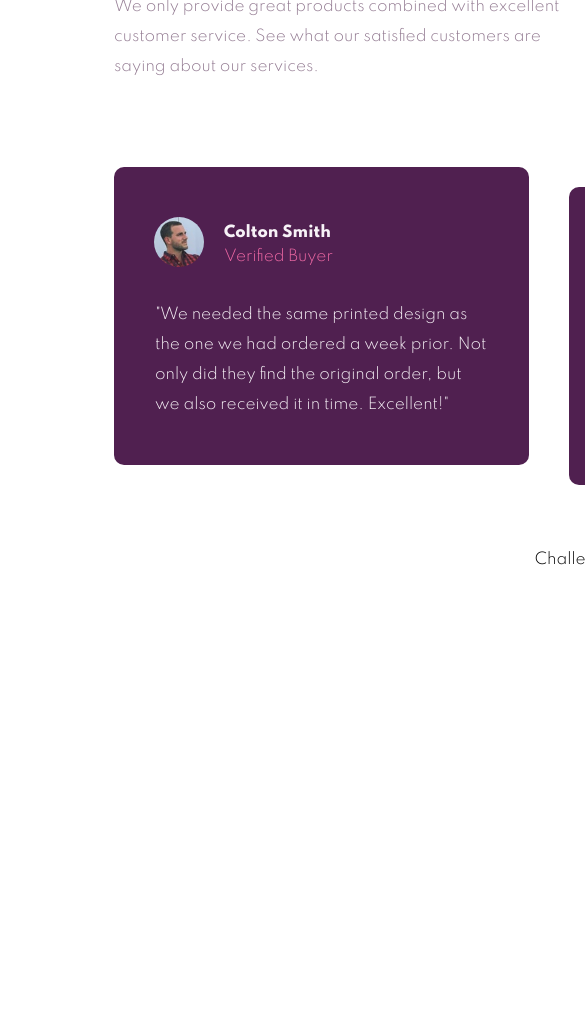
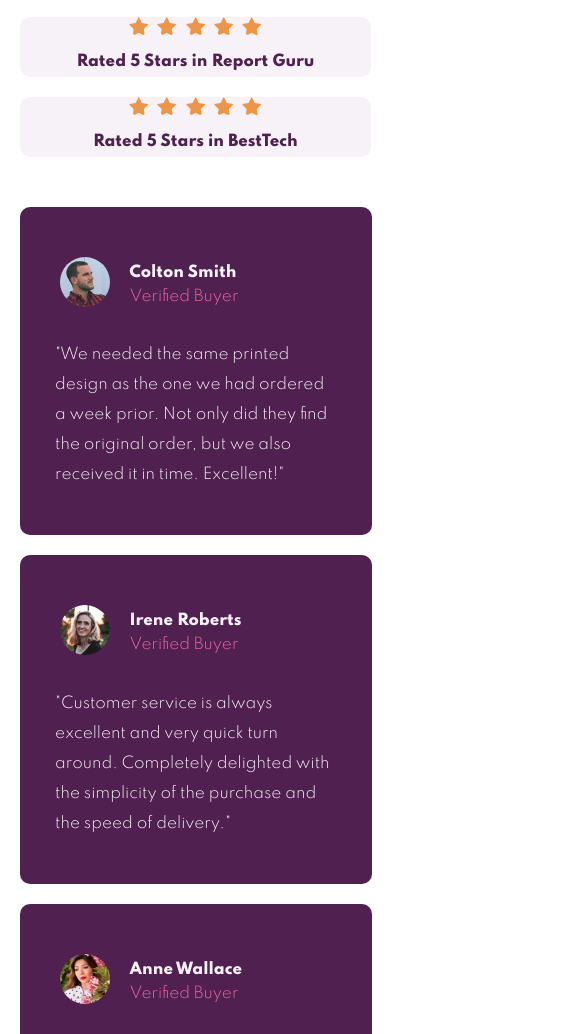
Before and after one commit to Wiliam-G/social-proof-section-master, a plain HTML site: page index.html in a window 390 px wide. Shown: the part 381-1415 px from the top of the page, 585 px wide, since content can reach past the window. Before the commit the page ends 974 px from the top, so only its background shows below. Drawn offline with Linux system fonts and the light colour scheme.

Commit message:
adding media querry for 425px  mobile design

```diff
--- a/index.html
+++ b/index.html
@@ -66,7 +66,7 @@
           <img class="star" src="/images/icon-star.svg" alt="star">
           <img class="star" src="/images/icon-star.svg" alt="star">
         </span>
-        Rated 5 Stars in BeastTech</p>
+        Rated 5 Stars in BestTech</p>
     </section>
 
     <section class="testimonials">
--- a/styles.css
+++ b/styles.css
@@ -73,9 +73,6 @@ body {
   align-self: flex-end;
 }
 
-.checked {
-  color: orange;
-}
 
 .testimonials {
   margin-top: 100px;
@@ -150,6 +147,7 @@ img {
   margin-right: 40px;
   padding-left: 20px;
   padding-right: 20px;
+  padding-bottom: 30px;
 }
 
 .testimonials #right {
@@ -161,6 +159,8 @@ img {
   line-height: 2;
   text-align: left;
   border-radius: 10px;
+  padding-bottom: 30px;
+  padding-right: 20px;
 }
 
 footer {
@@ -170,3 +170,86 @@ footer {
   justify-content: center;
   align-items: center;
 }
+
+@media (max-width: 425px) {
+  body {
+    max-width: 100vw;
+    align-items: center;
+    margin: auto;
+  }
+
+  .presentation {
+    max-width: 80vw;
+    text-align: center;
+    margin: auto;
+  }
+
+  .presentation h1 {
+    max-width: 50vw;
+    font-size: 25px;
+    text-align: center;
+    margin: 30px auto 20px auto;
+  }
+
+
+
+  .rating {
+    width: 80vw;
+    margin: 10px auto 40px 20px;
+    display: flex;
+    flex-direction: column;
+  }
+
+  .rating p {
+    width: 90vw;
+    margin: 10px 20px 10px auto ;
+    display: flex;
+    flex-direction: column;
+    line-height: 2;
+    justify-self: center;
+  }
+
+ .rating span {
+   margin: auto;
+ }
+
+
+  .testimonials {
+    display: block;
+    margin: auto;
+    width: 80vw;
+    justify-items: center;
+    margin-left: 5%;
+  }
+
+  .testimonials-text {
+    margin-top: 40px;
+    margin-left: 5%;
+    margin-right: 5%;
+  }
+
+
+  .testimonials #left {
+    width: 80vw;
+    margin: 20px 10px auto auto;
+  }
+
+  .testimonials #middle {
+    width: 80vw;
+    margin: 20px 10px auto auto;
+    }
+
+  .testimonials #right {
+    width: 80vw;
+    margin: auto;
+    padding-left: 20px;
+    padding-right: 20px;
+    margin: 20px 10px auto auto;
+  }
+
+  footer {
+    align-self: center;
+    font-size: 10px;
+  }
+
+}
```
